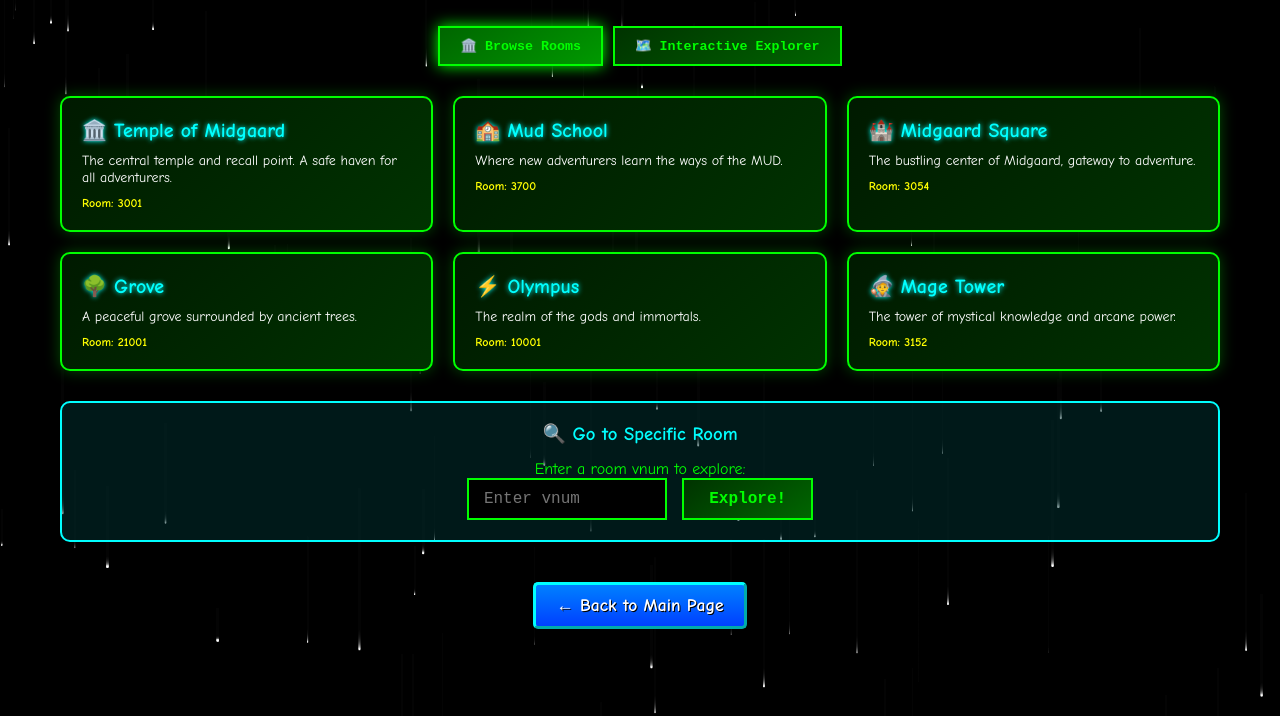
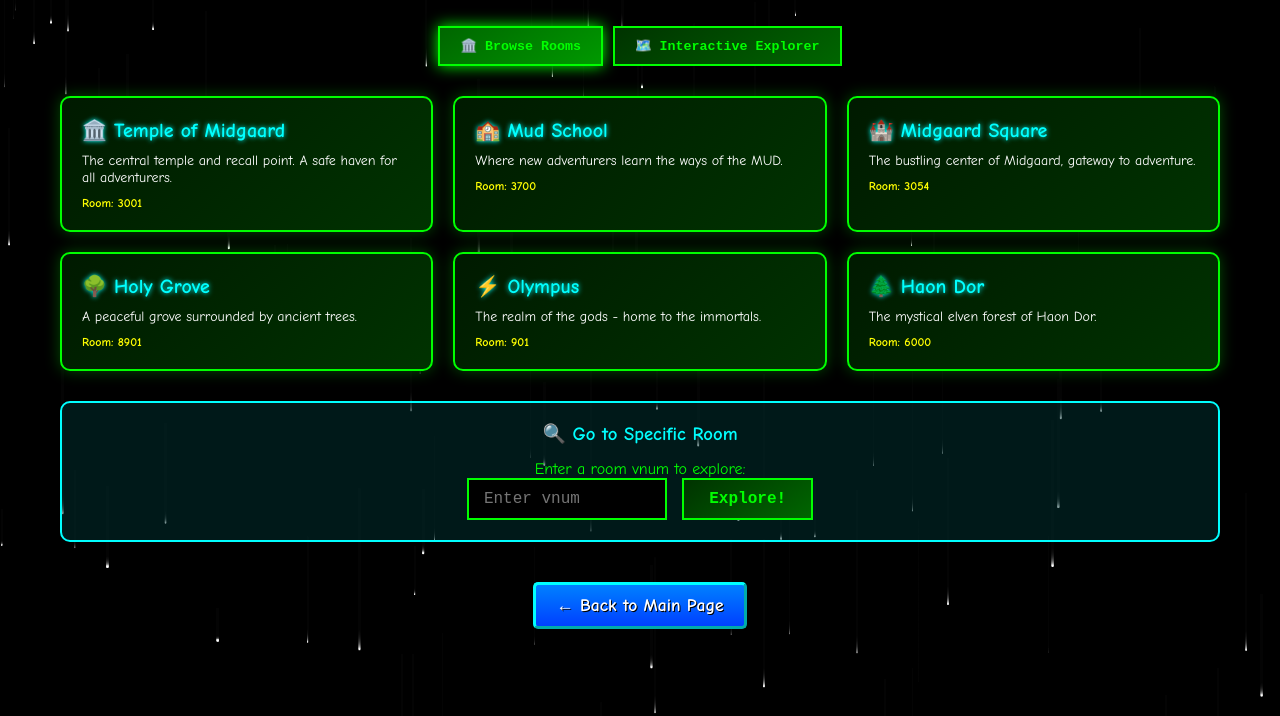
Before and after one commit to icewindlegacy/Eldoria, a plain HTML site: page public_html/explore.html in a window 1280 px wide. Shown: the part 84-800 px from the top of the page. Drawn offline with Linux system fonts and the light colour scheme.

Commit message:
Fix room explorer vnums to match actual areas
- Olympus: 10001 → 901 (correct starting vnum)
- Holy Grove: 21001 → 8901 (correct starting vnum)
- Replaced non-existent Mage Tower with Haon Dor (6000)
- All featured rooms now point to valid locations

```diff
--- a/public_html/explore.html
+++ b/public_html/explore.html
@@ -177,22 +177,22 @@
                     <div class="vnum">Room: 3054</div>
                 </a>
 
-                <a href="explore/21001.html" class="room-card">
-                    <h3>🌳 Grove</h3>
+                <a href="explore/8901.html" class="room-card">
+                    <h3>🌳 Holy Grove</h3>
                     <p>A peaceful grove surrounded by ancient trees.</p>
-                    <div class="vnum">Room: 21001</div>
+                    <div class="vnum">Room: 8901</div>
                 </a>
 
-                <a href="explore/10001.html" class="room-card">
+                <a href="explore/901.html" class="room-card">
                     <h3>⚡ Olympus</h3>
-                    <p>The realm of the gods and immortals.</p>
-                    <div class="vnum">Room: 10001</div>
+                    <p>The realm of the gods - home to the immortals.</p>
+                    <div class="vnum">Room: 901</div>
                 </a>
 
-                <a href="explore/3152.html" class="room-card">
-                    <h3>🧙 Mage Tower</h3>
-                    <p>The tower of mystical knowledge and arcane power.</p>
-                    <div class="vnum">Room: 3152</div>
+                <a href="explore/6000.html" class="room-card">
+                    <h3>🌲 Haon Dor</h3>
+                    <p>The mystical elven forest of Haon Dor.</p>
+                    <div class="vnum">Room: 6000</div>
                 </a>
             </div>
 
```
